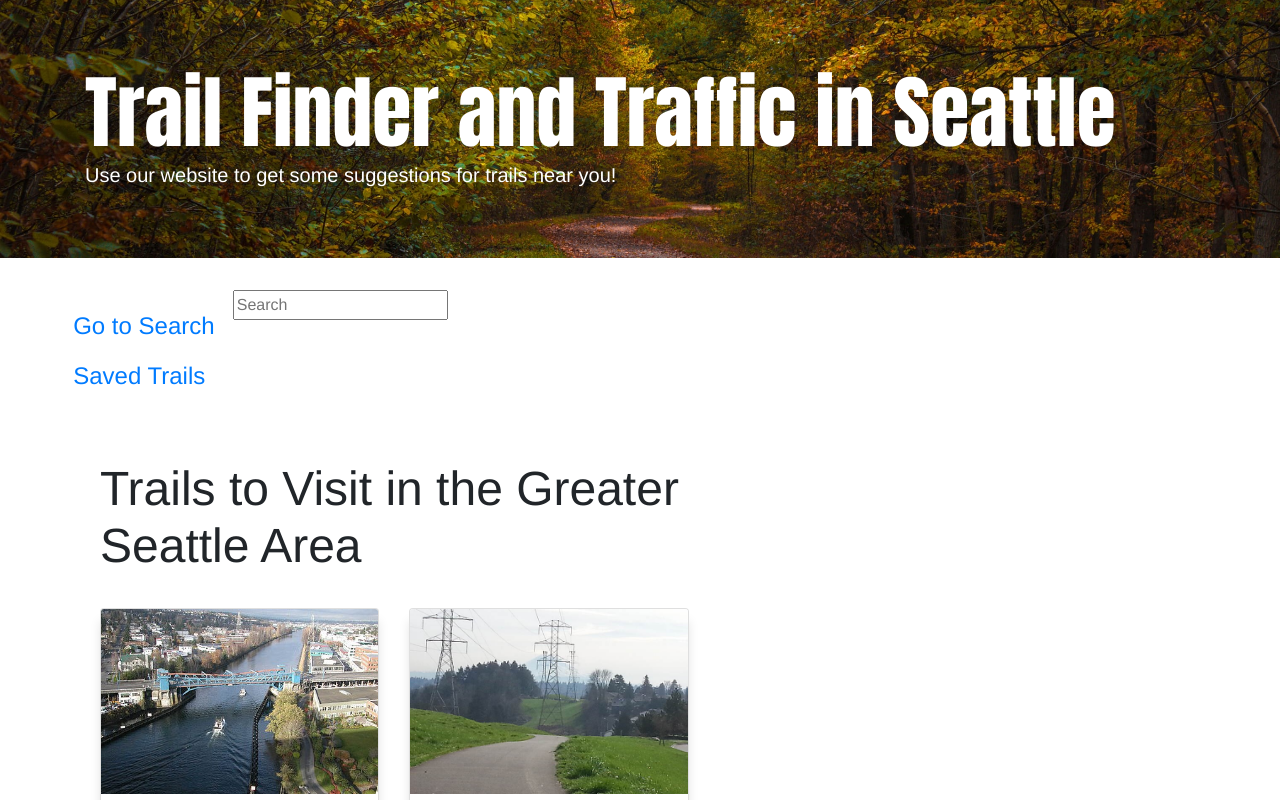
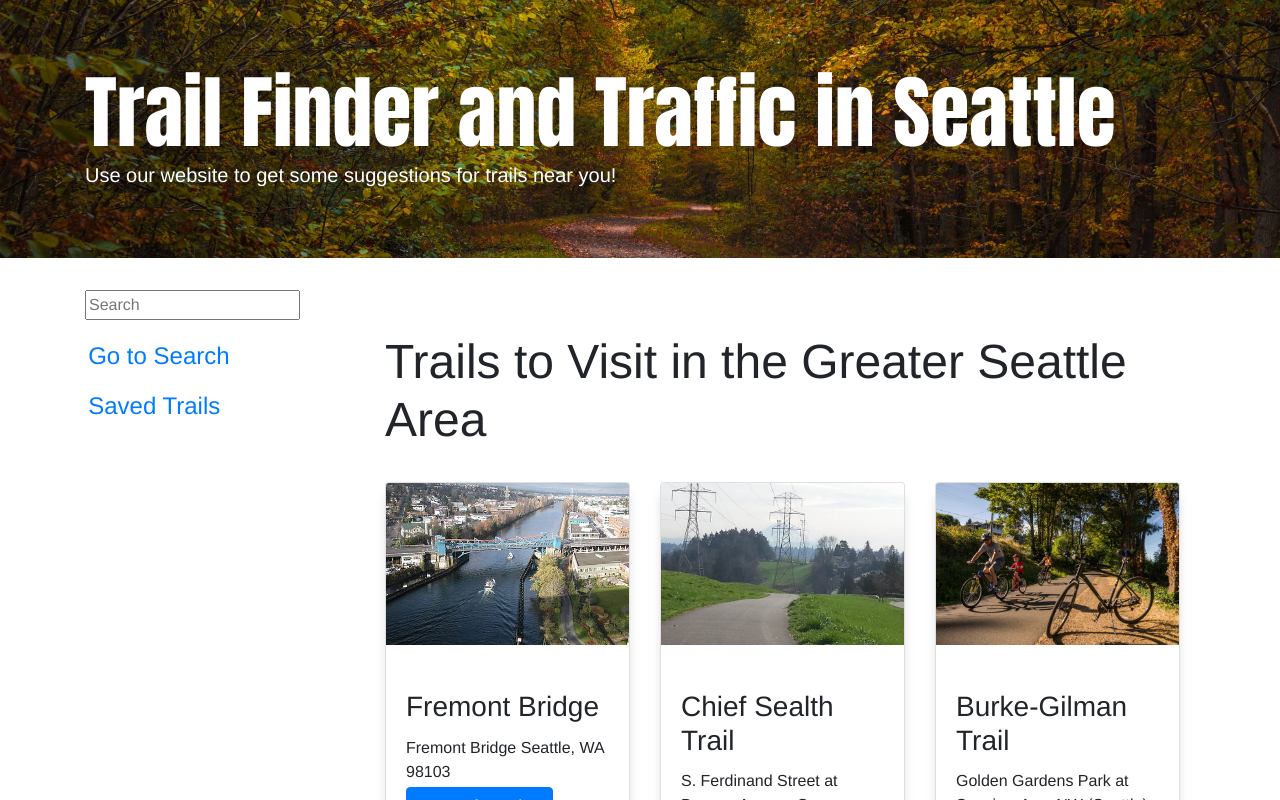
Before and after one commit to info340-au20/project-2-kshruti99, a React (Create React App) app: page / in a window 1280 px wide. Shown: the top 800 px of the page. Built offline with nearby package versions, Linux system fonts and the light colour scheme.

Commit message:
navigation

```diff
--- a/src/App.js
+++ b/src/App.js
@@ -139,8 +139,8 @@ function App(props) {
       </header>
 
       <main className="container">
+
         <div className="row">
-          <AboutNav />
           <div className="col-3">
             <input
               type="text"
@@ -148,6 +148,7 @@ function App(props) {
               value={trailZip}
               onChange={searchTyped}
             />
+            <AboutNav />
           </div>
           <div className="col-9">
             <Switch>
@@ -267,7 +268,7 @@ export function TrailList(props) {
   });
 
   return (
-    <div id="trailList" className="col-9">
+    <div id="trailList" className="col-12">
       <h2>Trails to Visit in the Greater Seattle Area</h2>
       <div className="card-deck">
         {deck}
```
